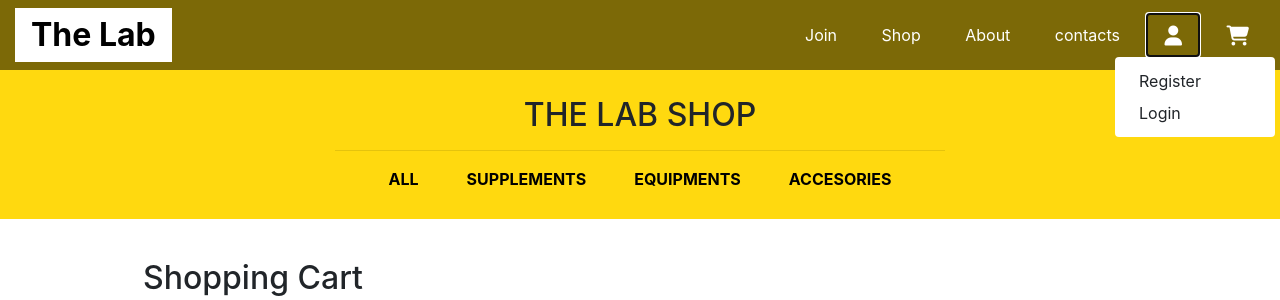
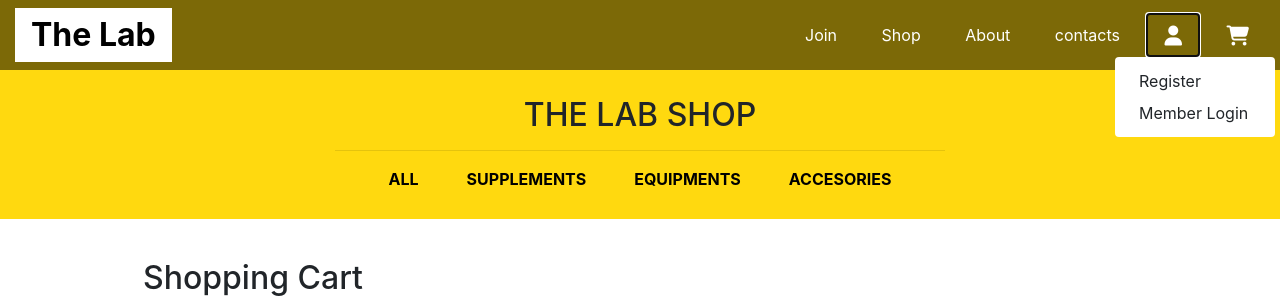
Before and after one commit to Code-Institute-Submissions/The-Fitness-Lab, a Django app: page /cart/ in a window 1280 px wide, after a click that opens the changed part. Shown: the top 300 px of the page. Run offline with Django 3.2, Linux system fonts and the light colour scheme; some libraries are stand-ins or nearby versions.

Commit message:
Added url link for My profile

```diff
--- a/templates/components/main-navbar.html
+++ b/templates/components/main-navbar.html
@@ -44,18 +44,14 @@
                 <!-- The drop-down menu that opens uses several Django template tags -->
                 <div class="dropdown-menu border-0" aria-labelledby="user-options">
                     {% if request.user.is_authenticated %}
-                    <!-- user is authenticated and a superuser. -->
                     {% if request.user.is_superuser %}
                     <a href="" class="dropdown-item">Members Management</a>
                     {% endif %}
-                    <!-- If the user is authenticated we want to display a drop-down item for their profile and a link to logout. -->
-                    <a href="" class="dropdown-item">My Profile</a>
-                    <!--  coming from the allauth URLs we included in the project level urls.py account_logout,account_signup and account_login -->
-                    <a href="" class="dropdown-item">Logout</a>
+                    <a href="{% url 'user' %}" class="dropdown-item">My Profile</a>
+                    <a href="{% url 'account_logout' %}" class="dropdown-item">Logout</a>
                     {% else %}
-                    <!-- display the options to log in or register if they don't have an account. -->
-                    <a href="" class="dropdown-item">Register</a>
-                    <a href="" class="dropdown-item">Login</a>
+                    <a href="{% url 'account_signup' %}" class="dropdown-item">Register</a>
+                    <a href="{% url 'account_login' %}" class="dropdown-item">Member Login</a>
                     {% endif %}
                 </div>
             </li>
```
